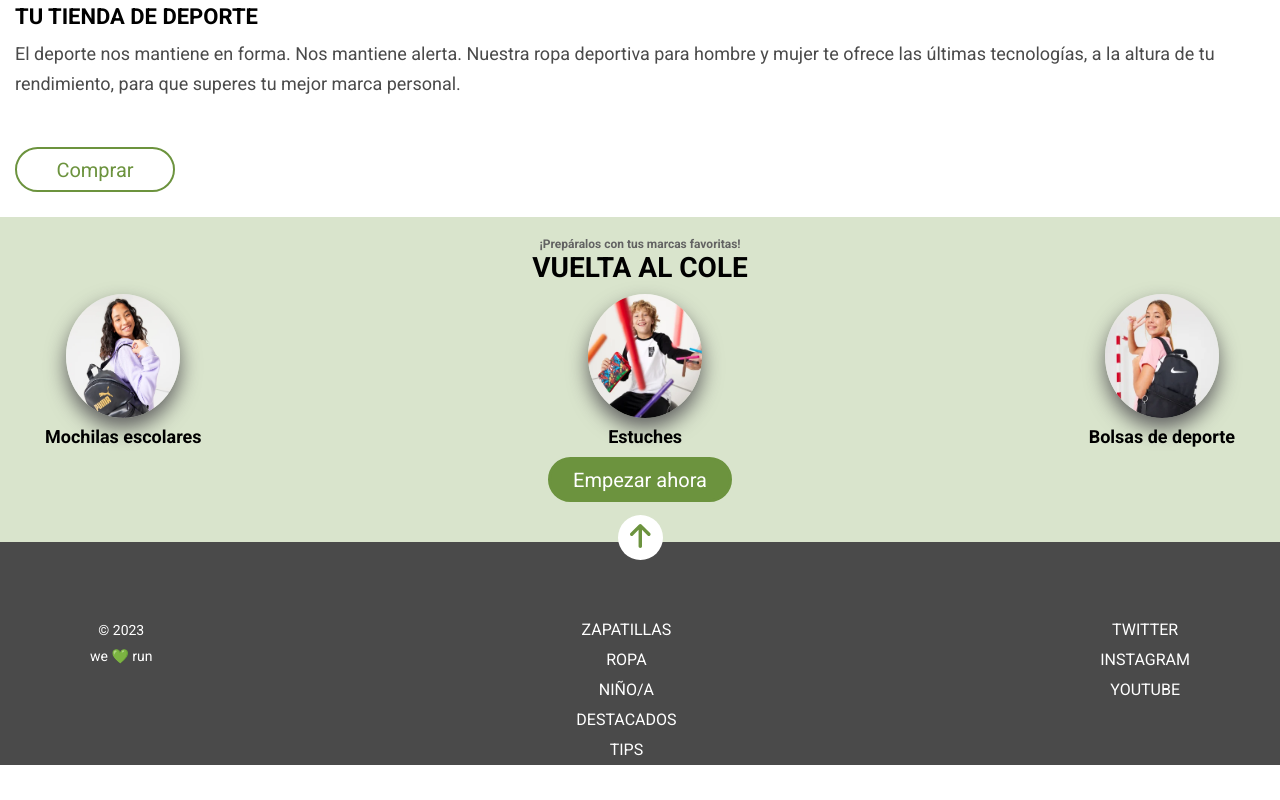
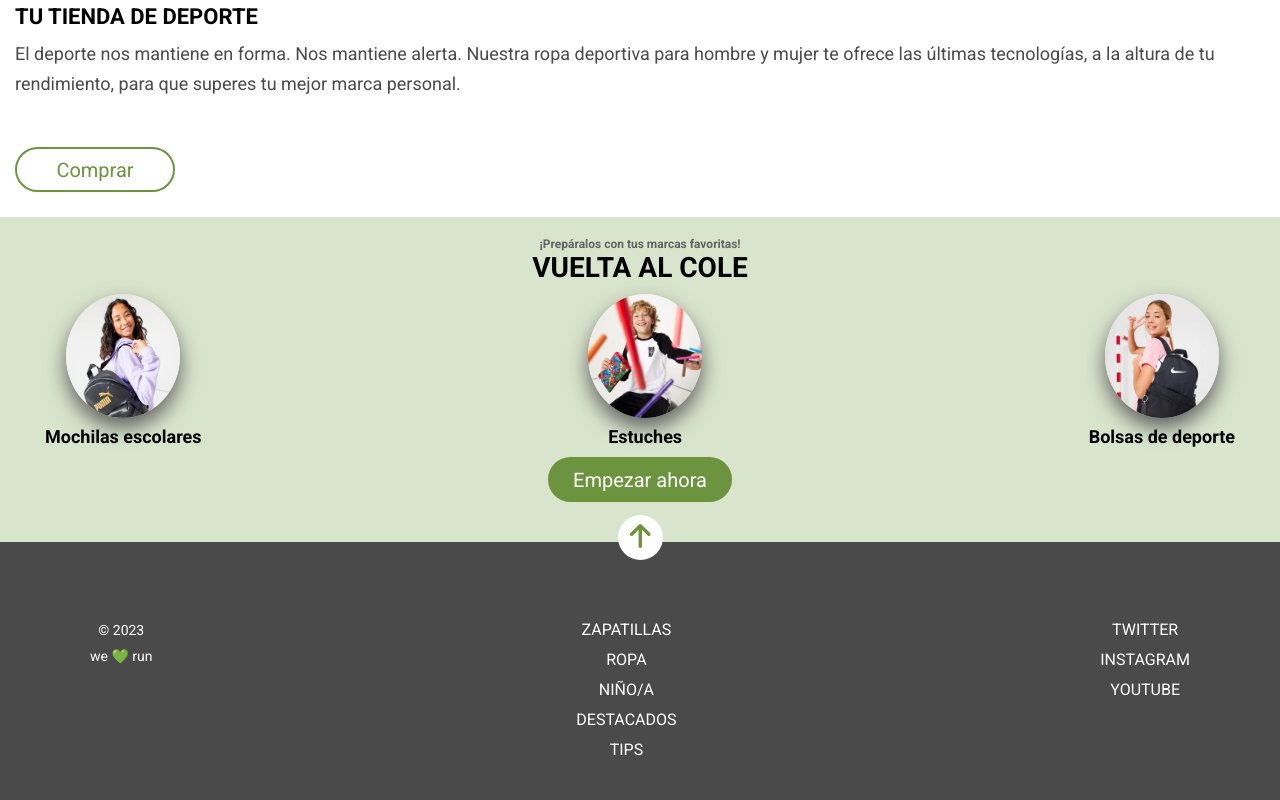
Before and after one commit to Adalab/modulo-1-evaluacion-final-mloherr, a website built with Vite: page src/index.html in a window 1280 px wide. Shown: the part 856-1656 px from the top of the page. Before the commit the page ends 1621 px from the top, so only its background shows below. Built offline with nearby package versions, Linux system fonts and the light colour scheme.

Commit message:
margin footer changed

```diff
--- a/src/scss/layout/_footer.scss
+++ b/src/scss/layout/_footer.scss
@@ -9,6 +9,7 @@
     @media all and (min-width:768px) {
         display: flex;
         flex-direction: column;
+        padding-bottom: 20px;
     }
 
     &__buttonup {
@@ -36,6 +37,7 @@
             align-items: first baseline;
             width: 100%;
             padding: 0 90px;
+            padding-bottom: 15px;
 
         }
 
```
